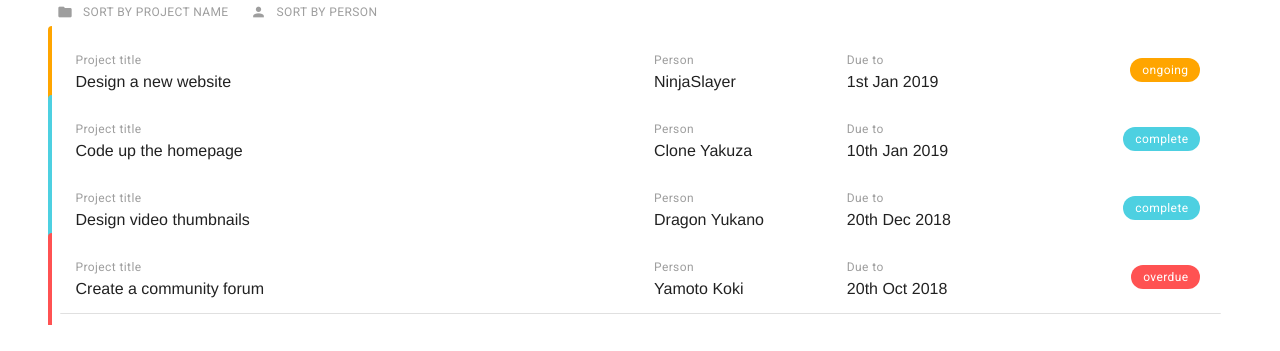
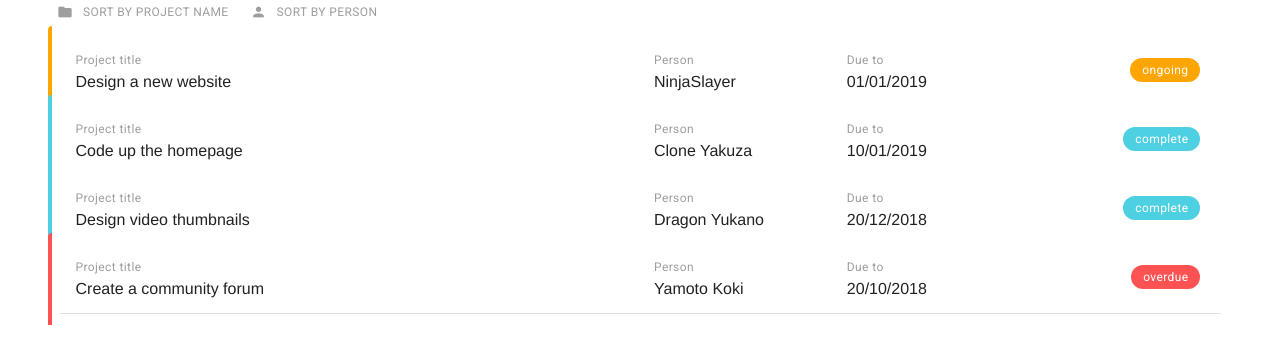
Before and after one commit to ucntkhr/todo_ninja, a Vue app: page /dashboard in a window 1280 px wide. Shown: the part 134-485 px from the top of the page. Built offline with nearby package versions, Linux system fonts and the light colour scheme.

Commit message:
#25 ~ #26 date-picker &  simple validation / add karate dojo

```diff
--- a/package.json
+++ b/package.json
@@ -9,6 +9,7 @@
   },
   "dependencies": {
     "core-js": "^3.6.4",
+    "date-fns": "^2.11.1",
     "vue": "^2.6.11",
     "vue-router": "^3.1.5",
     "vuetify": "^2.2.11",
--- a/src/components/Navbar.vue
+++ b/src/components/Navbar.vue
@@ -74,6 +74,7 @@ export default {
 				{ title: 'Dashboard', icon: 'mdi-view-dashboard', route: '/dashboard' },
 				{ title: 'My Project', icon: 'mdi-folder', route: '/projects'},
 				{ title: 'Team', icon: 'mdi-account', route: '/team' },
+        { title: 'Dojo', icon: 'mdi-hand-right', route: '/dojo'}
       ],
 			color: 'red accent-4',
 			miniVariant: false,
--- a/src/components/Popup.vue
+++ b/src/components/Popup.vue
@@ -9,9 +9,35 @@
 				<h2>Add a New Project</h2>
 			</v-card-title>
 			<v-card-text>
-				<v-form class="px-3">
-					<v-text-field label="title" v-model="title" prepend-icon="mdi-folder"></v-text-field>
-					<v-textarea label="Information" v-model="content" prepend-icon="mdi-pencil"></v-textarea>
+				<v-form class="px-3" ref="form">
+					<v-text-field label="title" v-model="title" prepend-icon="mdi-folder" :rules="inputRules"></v-text-field>
+					<v-textarea label="Information" v-model="content" prepend-icon="mdi-pencil" :rules="inputRules"></v-textarea>
+
+
+          <v-menu
+            ref="menu1"
+            v-model="menu1"
+            :close-on-content-click="false"
+            transition="scale-transition"
+            offset-y
+            max-width="290px"
+            min-width="290px"
+          >
+            <template v-slot:activator="{ on }">
+              <v-text-field
+                v-model="dateFormatted"
+                label="Due date"
+                persistent-hint
+                prepend-icon="mdi-calendar"
+                @blur="date = parseDate(dateFormatted)"
+                v-on="on"
+              ></v-text-field>
+            </template>
+            <v-date-picker v-model="date" no-title @input="menu1 = false"></v-date-picker>
+          </v-menu>
+
+
+
 					<v-btn text class="success mx-0 mt-3" @click="submit">Add Project</v-btn>
 				</v-form>
 
@@ -28,16 +54,45 @@
 
 <script>
 export default {
-  data() {
-		return {
-			title: '',
-			content: ''
-		}
-	},
+  data: vm => ({
+    date: new Date().toISOString().substr(0, 10),
+    dateFormatted: vm.formatDate(new Date().toISOString().substr(0, 10)),
+    menu1: false,
+    title: '',
+    content: '',
+    inputRules: [
+      v => v.length >= 3 || 'Minimum length in 3 characters'
+    ]
+  }),
 	methods: {
 		submit() {
-			console.log(this.title, this.content)
-		}
-	}
+      if(this.$refs.form.validate()) {
+       console.log(this.title, this.content)
+      }
+		},
+    formatDate (date) {
+      if (!date) return null
+
+      const [year, month, day] = date.split('-')
+      return `${month}/${day}/${year}`
+    },
+    parseDate (date) {
+      if (!date) return null
+
+      const [month, day, year] = date.split('/')
+      return `${year}-${month.padStart(2, '0')}-${day.padStart(2, '0')}`
+    },
+	},
+  computed: {
+    computedDateFormatted () {
+      return this.formatDate(this.date)
+    },
+  },
+
+  watch: {
+    date () {
+      this.dateFormatted = this.formatDate(this.date)
+    },
+  },
 }
 </script>
--- a/src/router/index.js
+++ b/src/router/index.js
@@ -4,6 +4,7 @@ import Home from '../views/Home.vue'
 import Dashboard from '../views/Dashboard.vue'
 import Projects from '../views/Projects.vue'
 import Team from '../views/Team.vue'
+import KarateDojo from '../views/KarateDojo.vue'
 
 Vue.use(VueRouter)
 
@@ -35,6 +36,11 @@ const routes = [
     path: '/team',
     name: 'team',
     component: Team
+  },
+  {
+    path: '/dojo',
+    name: 'dojo',
+    component: KarateDojo
   }
 ]
 
--- a/src/views/Dashboard.vue
+++ b/src/views/Dashboard.vue
@@ -30,7 +30,7 @@
           </v-col>
           <v-col xs=6 sm=4 md=2>
             <div class="caption grey--text">Due to</div>
-            <div>{{ project.due }}</div>
+            <div>{{ project.date }}</div>
           </v-col>
           <v-col xs=2 sm=4 md=2>
             <div class="float-right mr-2">
@@ -50,10 +50,10 @@ export default {
   data() {
     return {
       projects: [
-        { title: 'Design a new website', person: 'NinjaSlayer', due: '1st Jan 2019', status: 'ongoing', content: 'Lorem ipsum dolor sit amet consectetur adipisicing elit. Sunt consequuntur eos eligendi illum minima adipisci deleniti, dicta mollitia enim explicabo fugiat quidem ducimus praesentium voluptates porro molestias non sequi animi!'},
-        { title: 'Code up the homepage', person: 'Clone Yakuza', due: '10th Jan 2019', status: 'complete', content: 'Lorem ipsum dolor sit amet consectetur adipisicing elit. Sunt consequuntur eos eligendi illum minima adipisci deleniti, dicta mollitia enim explicabo fugiat quidem ducimus praesentium voluptates porro molestias non sequi animi!'},
-        { title: 'Design video thumbnails', person: 'Dragon Yukano', due: '20th Dec 2018', status: 'complete', content: 'Lorem ipsum dolor sit amet consectetur adipisicing elit. Sunt consequuntur eos eligendi illum minima adipisci deleniti, dicta mollitia enim explicabo fugiat quidem ducimus praesentium voluptates porro molestias non sequi animi!'},
-        { title: 'Create a community forum', person: 'Yamoto Koki', due: '20th Oct 2018', status: 'overdue', content: 'Lorem ipsum dolor sit amet consectetur adipisicing elit. Sunt consequuntur eos eligendi illum minima adipisci deleniti, dicta mollitia enim explicabo fugiat quidem ducimus praesentium voluptates porro molestias non sequi animi!'},
+        { title: 'Design a new website', person: 'NinjaSlayer', date: '01/01/2019', status: 'ongoing', content: 'Lorem ipsum dolor sit amet consectetur adipisicing elit. Sunt consequuntur eos eligendi illum minima adipisci deleniti, dicta mollitia enim explicabo fugiat quidem ducimus praesentium voluptates porro molestias non sequi animi!'},
+        { title: 'Code up the homepage', person: 'Clone Yakuza', date: '10/01/2019', status: 'complete', content: 'Lorem ipsum dolor sit amet consectetur adipisicing elit. Sunt consequuntur eos eligendi illum minima adipisci deleniti, dicta mollitia enim explicabo fugiat quidem ducimus praesentium voluptates porro molestias non sequi animi!'},
+        { title: 'Design video thumbnails', person: 'Dragon Yukano', date: '20/12/2018', status: 'complete', content: 'Lorem ipsum dolor sit amet consectetur adipisicing elit. Sunt consequuntur eos eligendi illum minima adipisci deleniti, dicta mollitia enim explicabo fugiat quidem ducimus praesentium voluptates porro molestias non sequi animi!'},
+        { title: 'Create a community forum', person: 'Yamoto Koki', date: '20/10/2018', status: 'overdue', content: 'Lorem ipsum dolor sit amet consectetur adipisicing elit. Sunt consequuntur eos eligendi illum minima adipisci deleniti, dicta mollitia enim explicabo fugiat quidem ducimus praesentium voluptates porro molestias non sequi animi!'},
       ],
     }
   },
--- /dev/null
+++ b/src/views/KarateDojo.vue
@@ -0,0 +1,14 @@
+<template>
+  <v-container>
+    <h1>Show your Karate</h1>
+
+
+
+  </v-container>
+</template>
+
+<script>
+  export default {
+
+  }
+</script>
--- a/src/views/Projects.vue
+++ b/src/views/Projects.vue
@@ -62,7 +62,7 @@
         <v-expansion-panel v-for="project in myProjects" :key="project.title">
         <v-expansion-panel-header>{{ project.title }}</v-expansion-panel-header>
         <v-expansion-panel-content>
-          <div class="font-weight-bold">{{ project.due }}</div>
+          <div class="font-weight-bold">{{ project.date }}</div>
           <div>{{ project.content }}</div>
         </v-expansion-panel-content>
       </v-expansion-panel>
@@ -88,11 +88,11 @@
       tile: false,
 
       projects: [
-      { title: 'Design a new website', person: 'NinjaSlayer', due: '1st Jan 2019', status: 'ongoing', content: 'Lorem ipsum dolor sit amet consectetur adipisicing elit. Sunt consequuntur eos eligendi illum minima adipisci deleniti, dicta mollitia enim explicabo fugiat quidem ducimus praesentium voluptates porro molestias non sequi animi!'},
-      { title: 'Code up the homepage', person: 'Clone Yakuza', due: '10th Jan 2019', status: 'complete', content: 'Lorem ipsum dolor sit amet consectetur adipisicing elit. Sunt consequuntur eos eligendi illum minima adipisci deleniti, dicta mollitia enim explicabo fugiat quidem ducimus praesentium voluptates porro molestias non sequi animi!'},
-      { title: 'Design video thumbnails', person: 'Dragon Yukano', due: '20th Dec 2018', status: 'complete', content: 'Lorem ipsum dolor sit amet consectetur adipisicing elit. Sunt consequuntur eos eligendi illum minima adipisci deleniti, dicta mollitia enim explicabo fugiat quidem ducimus praesentium voluptates porro molestias non sequi animi!'},
-      { title: 'Create a community forum', person: 'Yamoto Koki', due: '20th Oct 2018', status: 'overdue', content: 'Lorem ipsum dolor sit amet consectetur adipisicing elit. Sunt consequuntur eos eligendi illum minima adipisci deleniti, dicta mollitia enim explicabo fugiat quidem ducimus praesentium voluptates porro molestias non sequi animi!'},
-      { title: 'Kill the Ninja', person: 'NinjaSlayer', due: '1st Jan 2019', status: 'ongoing', content: 'Lorem ipsum dolor sit amet consectetur adipisicing elit. Sunt consequuntur eos eligendi illum minima adipisci deleniti, dicta mollitia enim explicabo fugiat quidem ducimus praesentium voluptates porro molestias non sequi animi!'},
+      { title: 'Design a new website', person: 'NinjaSlayer', date: '01/01/2019', status: 'ongoing', content: 'Lorem ipsum dolor sit amet consectetur adipisicing elit. Sunt consequuntur eos eligendi illum minima adipisci deleniti, dicta mollitia enim explicabo fugiat quidem ducimus praesentium voluptates porro molestias non sequi animi!'},
+      { title: 'Code up the homepage', person: 'Clone Yakuza', date: '10/01/2019', status: 'complete', content: 'Lorem ipsum dolor sit amet consectetur adipisicing elit. Sunt consequuntur eos eligendi illum minima adipisci deleniti, dicta mollitia enim explicabo fugiat quidem ducimus praesentium voluptates porro molestias non sequi animi!'},
+      { title: 'Design video thumbnails', person: 'Dragon Yukano', date: '20/12/2018', status: 'complete', content: 'Lorem ipsum dolor sit amet consectetur adipisicing elit. Sunt consequuntur eos eligendi illum minima adipisci deleniti, dicta mollitia enim explicabo fugiat quidem ducimus praesentium voluptates porro molestias non sequi animi!'},
+      { title: 'Create a community forum', person: 'Yamoto Koki', date: '20/10/2018', status: 'overdue', content: 'Lorem ipsum dolor sit amet consectetur adipisicing elit. Sunt consequuntur eos eligendi illum minima adipisci deleniti, dicta mollitia enim explicabo fugiat quidem ducimus praesentium voluptates porro molestias non sequi animi!'},
+      { title: 'Kill the Ninja', person: 'NinjaSlayer', date: '01/01/2019', status: 'ongoing', content: 'Lorem ipsum dolor sit amet consectetur adipisicing elit. Sunt consequuntur eos eligendi illum minima adipisci deleniti, dicta mollitia enim explicabo fugiat quidem ducimus praesentium voluptates porro molestias non sequi animi!'},
       ]
     }),
     computed: {
```
Also changed, not shown: 1 other file (tests, documents, lock files or other folders).
